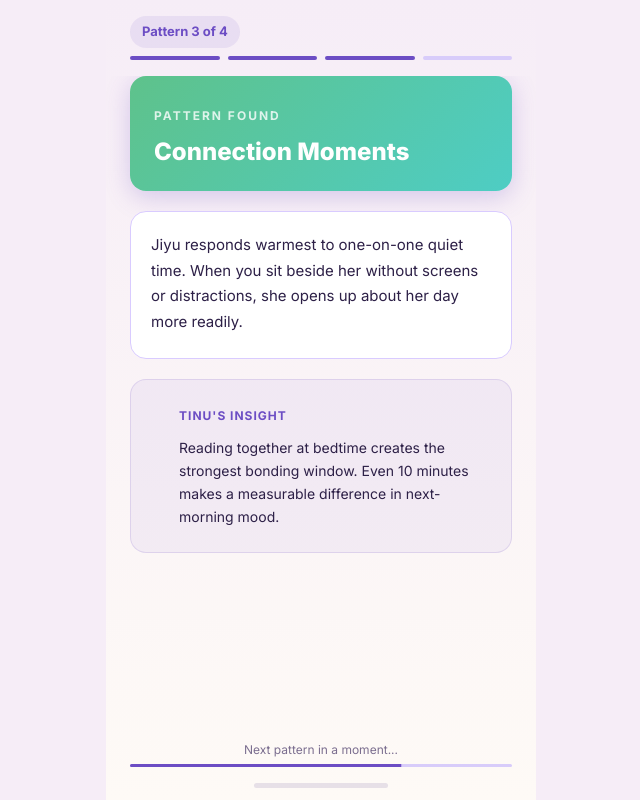
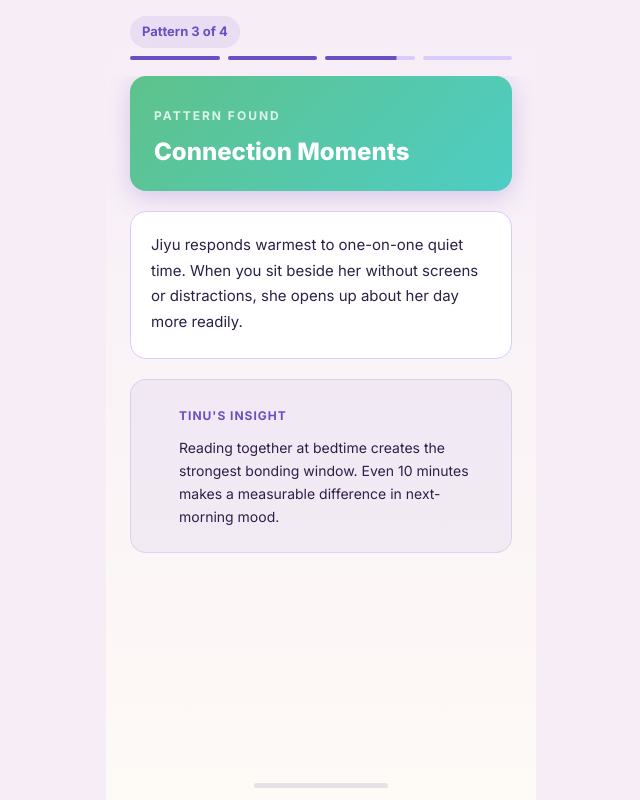
Before and after one commit to capricarun/TinyPal, a React (Vite) app: page /TinyPal/patterns/2 in a window 1280 px wide. Shown: the whole page, without its empty margins (319-959 px from the left). Built offline with nearby package versions, Linux system fonts and the light colour scheme; some icons are missing.

Commit message:
Buttons 48px; snackbar #97c7ab; animated step indicators; remove PatternSlide bottom loader

```diff
--- a/src/app/muiTheme.ts
+++ b/src/app/muiTheme.ts
@@ -33,7 +33,7 @@ export const tinyPalTheme = createTheme({
   components: {
     MuiButton: {
       styleOverrides: {
-        root: { borderRadius: 16, textTransform: "none" as const, fontWeight: 600, fontSize: 16 },
+        root: { borderRadius: 16, textTransform: "none" as const, fontWeight: 600, fontSize: 16, minHeight: "48px" },
         containedPrimary: {
           background: "#6c4dc4",
           boxShadow: "0 4px 16px rgba(108,77,196,0.25)",
--- a/src/app/pages/Home.tsx
+++ b/src/app/pages/Home.tsx
@@ -316,12 +316,12 @@ export default function Home() {
           variant="filled"
           sx={{
             width: "100%",
-            bgcolor: "#6c4dc4",
-            color: "#ffffff",
+            bgcolor: "#97c7ab",
+            color: "#000000",
             fontWeight: 600,
             borderRadius: "12px",
-            "& .MuiAlert-icon": { color: "#ffffff" },
-            "& .MuiAlert-action .MuiIconButton-root": { color: "#ffffff" },
+            "& .MuiAlert-icon": { color: "#000000" },
+            "& .MuiAlert-action .MuiIconButton-root": { color: "#000000" },
           }}
         >
           Your moment is saved in draft
--- a/src/app/pages/Pattern4.tsx
+++ b/src/app/pages/Pattern4.tsx
@@ -42,7 +42,6 @@ export default function Pattern4() {
             sx={{
               bgcolor: "#6c4dc4",
               borderRadius: "16px",
-              py: 1.8,
               fontSize: 17,
               fontWeight: 700,
               boxShadow: "0 4px 20px rgba(108,77,196,0.32)",
--- a/src/app/pages/PatternSlide.tsx
+++ b/src/app/pages/PatternSlide.tsx
@@ -56,17 +56,22 @@ export default function PatternSlide({ patternNumber, title, description, insigh
         </IconButton>
       </Box>
 
-      {/* Step dots */}
+      {/* Step progress indicators — current bar animates via `progress` prop */}
       <Box sx={{ display: "flex", gap: 1, px: 3, mb: 2 }}>
         {[1, 2, 3, 4].map((n) => (
-          <Box
+          <LinearProgress
             key={n}
+            variant="determinate"
+            value={n < patternNumber ? 100 : n === patternNumber ? progress : 0}
             sx={{
               flex: 1,
               height: 4,
               borderRadius: 2,
-              bgcolor: n <= patternNumber ? "#6c4dc4" : "#d8ccfa",
-              transition: "background 0.3s",
+              bgcolor: "#d8ccfa",
+              "& .MuiLinearProgress-bar": {
+                bgcolor: "#6c4dc4",
+                transition: n === patternNumber ? "transform 0.15s linear" : "none",
+              },
             }}
           />
         ))}
@@ -122,18 +127,6 @@ export default function PatternSlide({ patternNumber, title, description, insigh
         </Card>
       </Box>
 
-      {/* Auto-advance progress bar */}
-      <Box sx={{ px: 3, pt: 2, pb: 0.5 }}>
-        <Typography variant="caption" sx={{ color: "#7b6e8f", display: "block", mb: 0.5, textAlign: "center" }}>
-          {patternNumber < 4 ? "Next pattern in a moment..." : "Tap 'Start Adding Moments' to begin"}
-        </Typography>
-        <LinearProgress
-          variant="determinate"
-          value={progress}
-          sx={{ height: 3, borderRadius: 2, bgcolor: "#d8ccfa", "& .MuiLinearProgress-bar": { bgcolor: "#6c4dc4" } }}
-        />
-      </Box>
-
       <Box sx={{ display: "flex", justifyContent: "center", py: 1.5 }}>
         <Box sx={{ width: 134, height: 5, bgcolor: "#b0a3c4", opacity: 0.3, borderRadius: 3 }} />
       </Box>
--- a/src/app/pages/PatternsInfo.tsx
+++ b/src/app/pages/PatternsInfo.tsx
@@ -120,7 +120,6 @@ export default function PatternsInfo() {
           sx={{
             bgcolor: "#6c4dc4",
             borderRadius: "16px",
-            py: 1.8,
             fontSize: 16,
             fontWeight: 700,
             boxShadow: "0 4px 16px rgba(108,77,196,0.28)",
--- a/src/app/pages/Processing.tsx
+++ b/src/app/pages/Processing.tsx
@@ -29,18 +29,29 @@ const CONFETTI_DATA = [
   { left: 100, top: 230, w: 8,  h: 13, color: "#ff6b9d",  rot: 165,  delay: 0.35 },
 ];
 
+const TICK_MS = 50;
+
 export default function Processing() {
   const navigate = useNavigate();
   const [step, setStep] = useState(0);
   const [fading, setFading] = useState(false);
+  const [stepProgress, setStepProgress] = useState(0);
 
   useEffect(() => {
     if (step >= 4) return;
+    setStepProgress(0);
+    const totalTicks = STEP_DURATION / TICK_MS;
+    let tick = 0;
+    const interval = setInterval(() => {
+      tick++;
+      setStepProgress(Math.min(100, Math.round((tick / totalTicks) * 100)));
+    }, TICK_MS);
     const timer = setTimeout(() => {
+      clearInterval(interval);
       setFading(true);
-      setTimeout(() => { setStep((s) => s + 1); setFading(false); }, 280);
+      setTimeout(() => { setStep((s) => s + 1); setFading(false); setStepProgress(0); }, 280);
     }, STEP_DURATION);
-    return () => clearTimeout(timer);
+    return () => { clearInterval(interval); clearTimeout(timer); };
   }, [step]);
 
   return (
@@ -76,7 +87,7 @@ export default function Processing() {
       `}</style>
 
       {step < 4 ? (
-        <ProcessingScreen step={step} />
+        <ProcessingScreen step={step} stepProgress={stepProgress} />
       ) : (
         <MomentSavedScreen onNavigate={() => navigate("/story")} />
       )}
@@ -84,7 +95,7 @@ export default function Processing() {
   );
 }
 
-function ProcessingScreen({ step }: { step: number }) {
+function ProcessingScreen({ step, stepProgress }: { step: number; stepProgress: number }) {
   return (
     <Box sx={{ display: "flex", flexDirection: "column", alignItems: "center", height: "100%", px: 3, pt: 3 }}>
       {/* Step title */}
@@ -105,15 +116,16 @@ function ProcessingScreen({ step }: { step: number }) {
             <Box key={i} sx={{ flex: 1, display: "flex", flexDirection: "column", alignItems: "center", gap: 1.5 }}>
               <LinearProgress
                 variant="determinate"
-                value={isComplete ? 100 : isCurrent ? 60 : 0}
+                value={isComplete ? 100 : isCurrent ? stepProgress : 0}
                 sx={{
                   width: "100%",
                   height: 4,
                   borderRadius: 2,
-                  bgcolor: isInactive ? "#d8ccfa" : "#d8ccfa",
+                  bgcolor: "#d8ccfa",
                   "& .MuiLinearProgress-bar": {
                     bgcolor: "#6c4dc4",
                     borderRadius: 2,
+                    transition: isCurrent ? "transform 0.05s linear" : "none",
                   },
                 }}
               />
@@ -183,7 +195,7 @@ function MomentSavedScreen({ onNavigate }: { onNavigate: () => void }) {
           fullWidth
           variant="contained"
           onClick={onNavigate}
-          sx={{ bgcolor: "#6c4dc4", borderRadius: "16px", py: 1.8, mb: 1, fontSize: 17, boxShadow: "0 4px 20px rgba(108,77,196,0.32)" }}
+          sx={{ bgcolor: "#6c4dc4", borderRadius: "16px", mb: 1, fontSize: 17, boxShadow: "0 4px 20px rgba(108,77,196,0.32)" }}
         >
           See insights
         </Button>
--- a/src/app/pages/Story.tsx
+++ b/src/app/pages/Story.tsx
@@ -87,7 +87,6 @@ export default function Story() {
               bgcolor: "#6c4dc4",
               color: "white",
               fontWeight: 700,
-              py: 1.5,
               borderRadius: "16px",
               mb: 2,
               boxShadow: "0 4px 16px rgba(108,77,196,0.28)",
```
